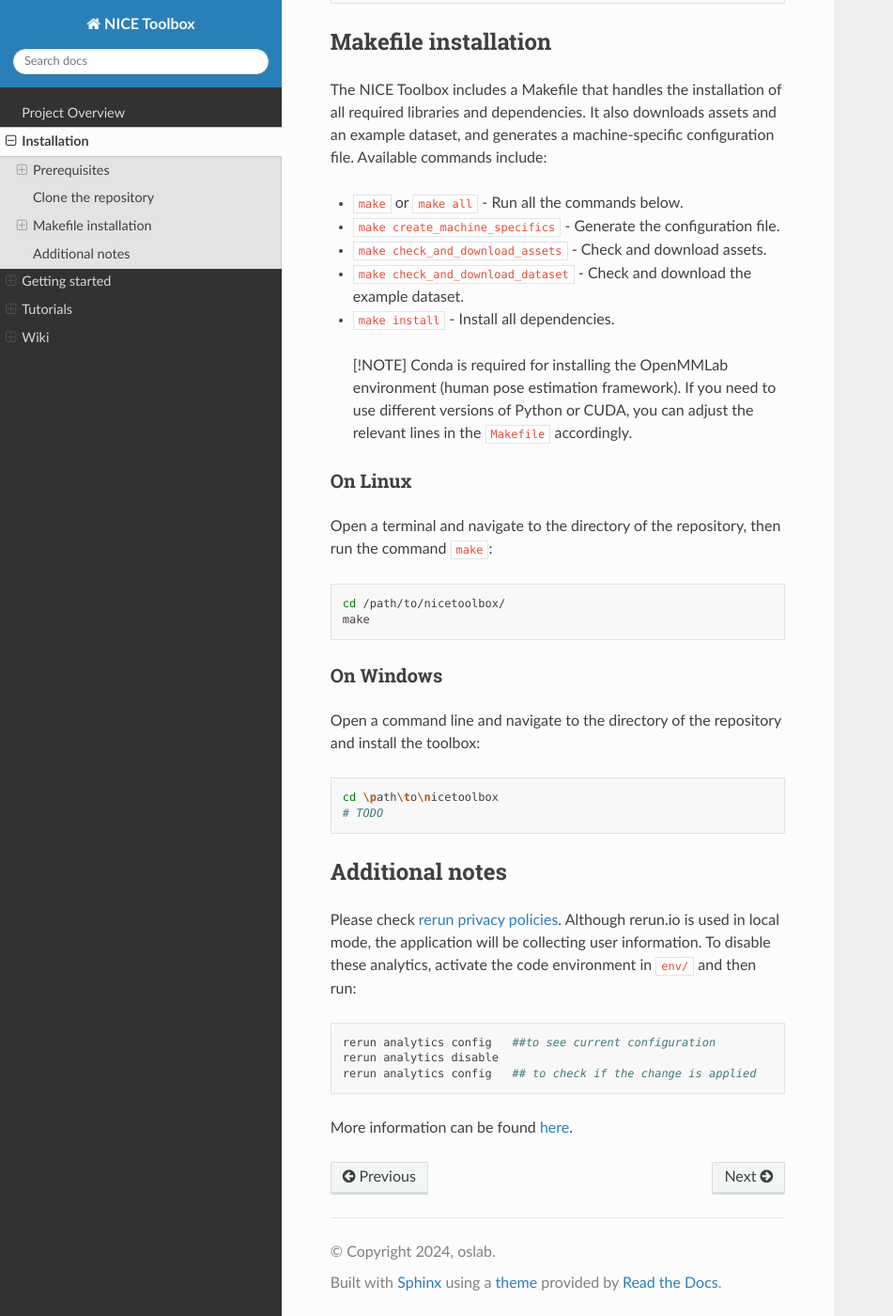
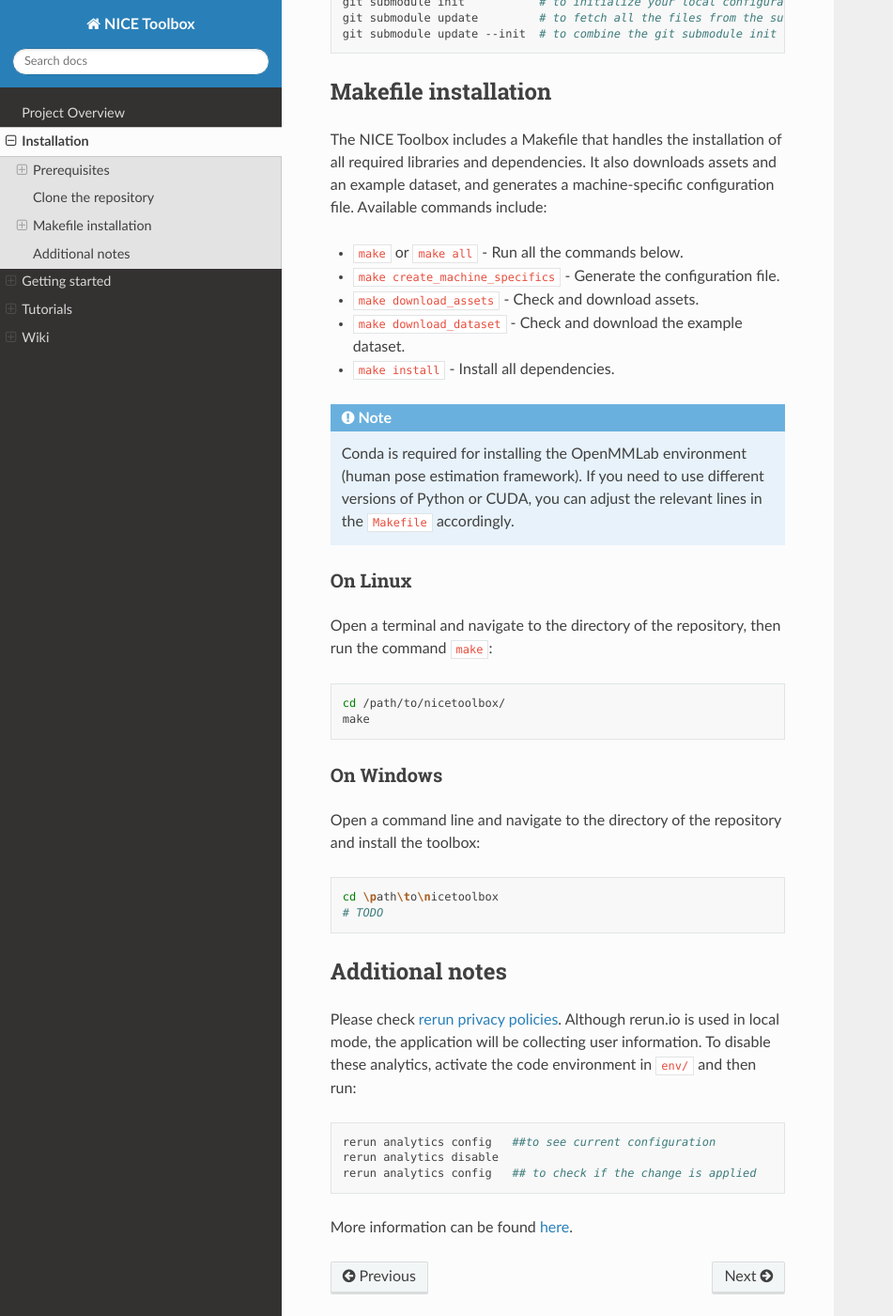
Before and after one commit to OSLabTools/nicetoolbox, a Sphinx documentation site: the page built from docs/installation.md, in a window 1280 px wide and 1400 px high, scrolled down 2799 px. Shown: the whole window at 94% size, without its empty margins (0-951 px from the left). Built offline with Sphinx 7.4.7 and the Read the Docs theme 3.1.0, drawn with Linux system fonts in a browser that asks for light colours; pages that are not in the unit, such as notebooks, are missing from menus; some of the changed text lies outside the part shown.

`````diff
--- a/docs/conf.py
+++ b/docs/conf.py
@@ -19,7 +19,7 @@ sys.path.insert(0, os.path.abspath(".."))
 # https://www.sphinx-doc.org/en/master/usage/configuration.html#project-information
 
 project = "NICE Toolbox"
-copyright = "2024, oslab"
+copyright = "2025, oslab"
 author = "oslab"
 release = "0.0.1"
 
@@ -91,3 +91,9 @@ html_theme_options = {
 
 html_static_path = ["_static"]
 html_css_files = ["readthedocs-custom.css"]  # Override some CSS settings
+
+myst_enable_extensions = [
+    "attrs_block",      # Enable attribution in block quotes
+    "colon_fence",      # Enable ::: for my_st
+    "html_image",       # Enable including images via html: <img src="...">
+]
--- a/docs/index.rst
+++ b/docs/index.rst
@@ -7,6 +7,7 @@
    Getting started <getting_started>
    tutorials/index
    wikis/index
+   OSLab Internal <oslab_internal/index>
    API <_autosummary/nicetoolbox>
 
 
--- a/docs/installation.md
+++ b/docs/installation.md
@@ -43,13 +43,14 @@ conda config --remove channels defaults
 conda config --add channels conda-forge
 ```
 
-> [!IMPORTANT]
-> During the installation of Conda, it is **crucial not to select** the option to register Conda's Python as the default Python interpreter.
+```{important}
+During the installation of Conda, it is **crucial not to select** the option to register Conda's Python as the default Python interpreter.
 This is because the Nice Toolbox requires **Python version 3.10** to be set as the default.
->
->![miniforge_default_python.png](graphics/miniforge_default_python.png)
->
->Selecting this option during installation may result in errors or conflicts, as Conda's Python version may differ from the required version for NiceToolbox. To ensure proper functionality, make sure Python 3.10 remains your default version.
+
+![miniforge_default_python.png](graphics/miniforge_default_python.png)
+
+Selecting this option during installation may result in errors or conflicts, as Conda's Python version may differ from the required version for NiceToolbox. To ensure proper functionality, make sure Python 3.10 remains your default version.
+```
 
 ### Cuda 11.8
 
@@ -92,7 +93,7 @@ Alternatively, you can run the following commands after having cloned the reposi
 git submodule init           # to initialize your local configuration file
 git submodule update         # to fetch all the files from the submodules and check out the appropriate commit
 git submodule update --init  # to combine the git submodule init and git submodule update steps
-````
+```
 
 ## Makefile installation
 
@@ -100,13 +101,14 @@ The NICE Toolbox includes a Makefile that handles the installation of all requir
 
 - `make` or `make all`  - Run all the commands below.
 - `make create_machine_specifics` - Generate the configuration file.
-- `make check_and_download_assets` - Check and download assets.
-- `make check_and_download_dataset` - Check and download the example dataset.
+- `make download_assets` - Check and download assets.
+- `make download_dataset` - Check and download the example dataset.
 - `make install` - Install all dependencies.
 
-> [!NOTE]
-> Conda is required for installing the OpenMMLab environment (human pose estimation framework).
-> If you need to use different versions of Python or CUDA, you can adjust the relevant lines in the `Makefile` accordingly.
+```{note}
+Conda is required for installing the OpenMMLab environment (human pose estimation framework).
+If you need to use different versions of Python or CUDA, you can adjust the relevant lines in the `Makefile` accordingly.
+```
 
 ### On Linux
 
--- a/pyproject.toml
+++ b/pyproject.toml
@@ -67,8 +67,8 @@ readme = {file = "README.md"}
 # ruff
 [tool.ruff]
 line-length = 88
-# exclude = ['./nicetoolbox/detectors/third_party/**']
-# include = ['./nicetoolbox/detectors/third_party/**/inference.py']
+# exclude = ['./nicetoolbox/..']
+# include = ['./nicetoolbox/..']
 
 [tool.ruff.format]
 # Enable reformatting of code snippets in docstrings.
`````
Also changed, not shown: docs/tutorials/tutorial1_dataset_single_view.md (+5 -3 lines), docs/wikis/wiki_components.md (+57 -14 lines), docs/wikis/wiki_config_files.md (+3 -1 lines), .pre-commit-config.yaml, docs/graphics/NICE_Toolbox_4.png (added).
